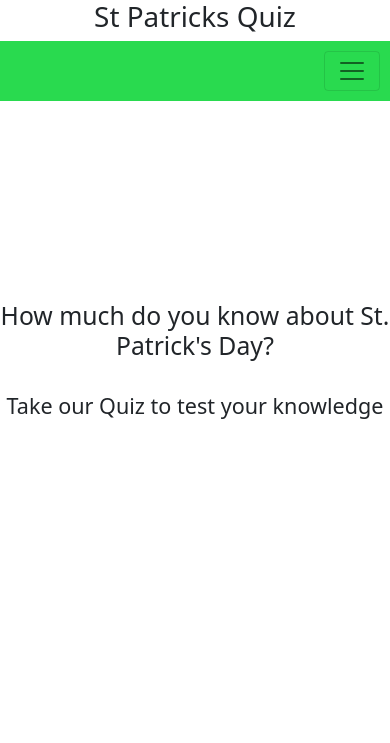
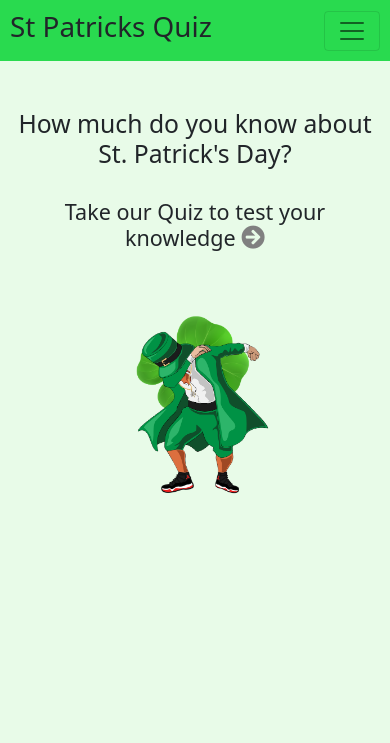
Before and after one commit to jumboduck/st-patricks-quiz, a Flask app: page / in a window 390 px wide. Shown: the top 743 px of the page. Run offline with Flask 2, Linux system fonts and the light colour scheme; some libraries are stand-ins or nearby versions; some web fonts are replaced.

Commit message:
Layout of text/image in index,.html

```diff
--- a/static/css/style.css
+++ b/static/css/style.css
@@ -1,4 +1,8 @@
 @import url('https://fonts.googleapis.com/css2?family=Aclonica&display=swap');
+
+body{
+    background-color:#e8fbe8;
+}
 
 /* Common css */
 .navbar {
@@ -37,9 +41,11 @@ p {
 }
 
 /*Home page*/
+
 #home-page {
     display:flex;
 }
+
 #home-text {
     margin-top: 200px;
 }
@@ -59,19 +65,12 @@ p {
 }
 
 .home-img {
-    width: 40%;
-    margin-left: 100px;
+    width: 50%;
 }
 
-@media (max-width: 1024px){
-    #home-page {
-        display: block;
-    }
-    #home-text {
-        padding-bottom: 50px;
-    }
+@media (max-width: 991px){
     .home-img {
-        display: none;
+        margin-top: 50px;
     }
 }
 
--- a/templates/base.html
+++ b/templates/base.html
@@ -9,12 +9,13 @@
 
             <link href="https://cdn.jsdelivr.net/npm/bootstrap@5.0.0-beta2/dist/css/bootstrap.min.css" rel="stylesheet" integrity="sha384-BmbxuPwQa2lc/FVzBcNJ7UAyJxM6wuqIj61tLrc4wSX0szH/Ev+nYRRuWlolflfl" crossorigin="anonymous" />
             <link rel="stylesheet" href="https://cdnjs.cloudflare.com/ajax/libs/hover.css/2.1.1/css/hover-min.css" type="text/css" />
+            <link rel="stylesheet" href="https://use.fontawesome.com/releases/v5.6.1/css/all.css" integrity="sha384-gfdkjb5BdAXd+lj+gudLWI+BXq4IuLW5IT+brZEZsLFm++aCMlF1V92rMkPaX4PP" crossorigin="anonymous" />
             <link rel="stylesheet" href="{{url_for('static', filename='css/style.css')}}" type="text/css" />
         </head>
 
         <header>
-            <h1 class="text-center">St Patricks Quiz</h1>
             <nav class="navbar navbar-expand-lg navbar-light custom-nav">
+                <h1 class="text-center">St Patricks Quiz</h1>
                 <button class="navbar-toggler" type="button" data-toggle="collapse" data-target="#navbarNav" aria-controls="navbarNav" aria-expanded="false" aria-label="Toggle navigation">
                     <span class="navbar-toggler-icon"></span>
                 </button>
@@ -33,7 +34,7 @@
                 </div>
             </nav>
         </header>
-        <div class="container p-0">
+        <div class="container">
             {% block content %} {% endblock %}
         </div>
 
--- a/templates/index.html
+++ b/templates/index.html
@@ -1,12 +1,14 @@
-
 {% extends 'base.html' %} {% block content %}
 
-<section id="home-page">
-    <div id="home-text">
+<div class="row mt-5 text-center" id="home-page">
+    <div class="col-lg-6 my-auto" id="home-text">
         <h2 class="text-center">How much do you know about St. Patrick's Day?</h2>
-        <h4 class="text-center">Take our Quiz to test your knowledge   <a href="{{url_for('login')}}"><i class="fas fa-arrow-circle-right"></i></a></h4>
+        <h4 class="text-center">Take our Quiz to test your knowledge <a href="{{url_for('login')}}"><i
+                    class="fas fa-arrow-circle-right"></i></a></h4>
     </div>
-    <img src="/static/images/leprechaun-3972451_1920.png" class="home-img" alt="leprechaun">
-</section>
+    <div class="col-lg-6">
+        <img src="/static/images/leprechaun.png" class="home-img" alt="leprechaun">
+    </div>
+</div>
 
 {% endblock %}
```
Also changed, not shown: static/images/leprechaun.png (added).
